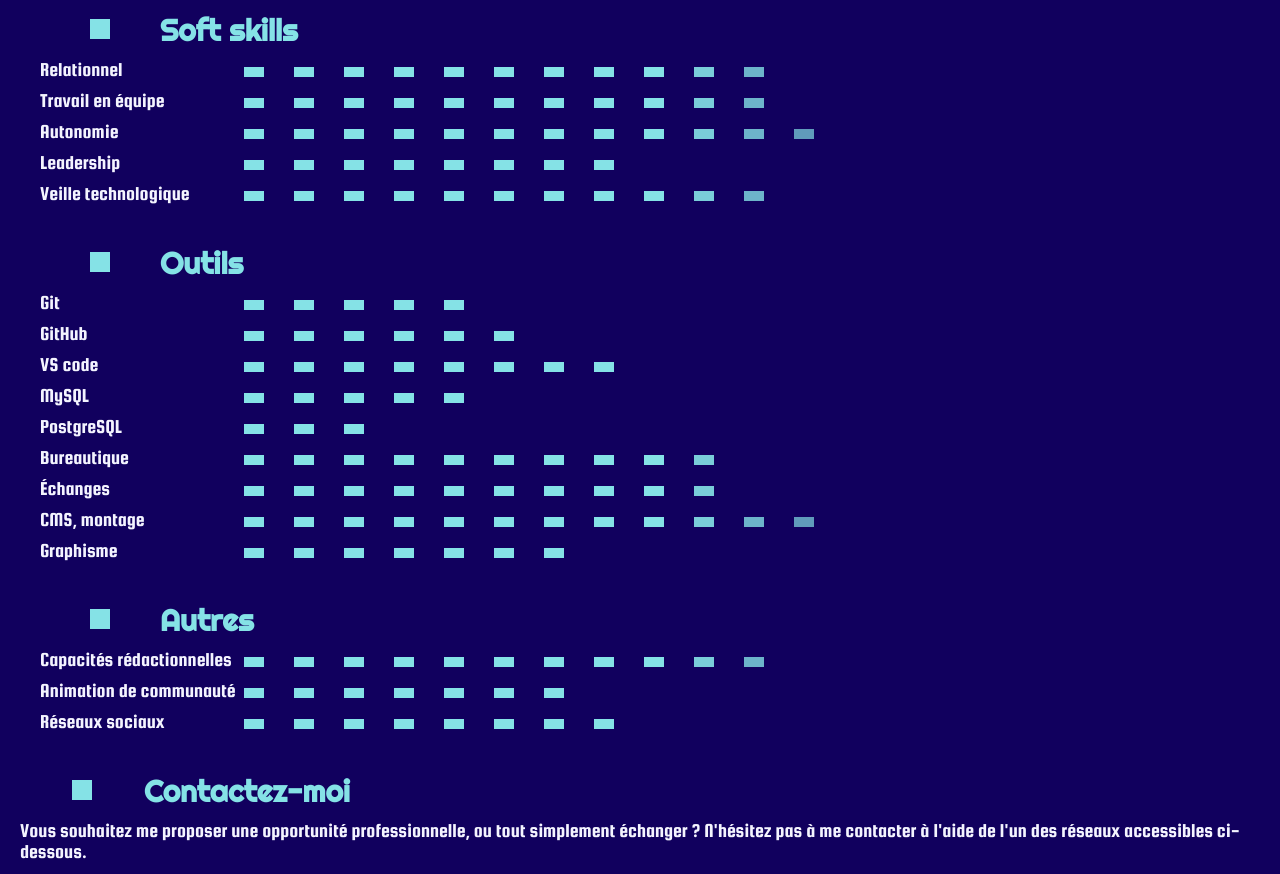
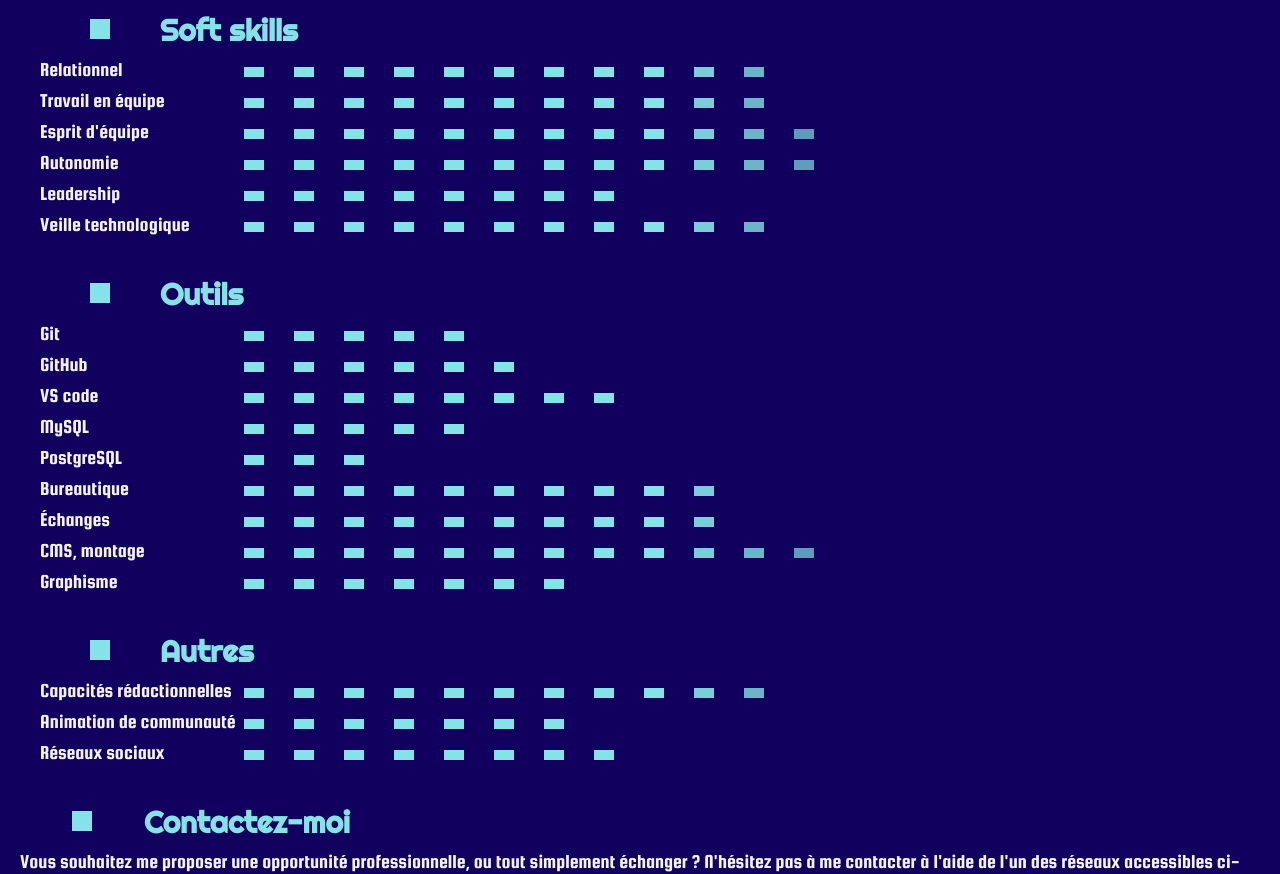
Before and after one commit to e-floran/onlinecv, a React (Create React App) app: page /skills in a window 1280 px wide. Shown: the part 800-1674 px from the top of the page. Built offline with nearby package versions, Linux system fonts and the light colour scheme.

Commit message:
updtated soft skills

```diff
--- a/src/components/skills/SoftSkills.jsx
+++ b/src/components/skills/SoftSkills.jsx
@@ -9,6 +9,10 @@ function SoftSkills(){
         {
             name:"Travail en équipe",
             level:11,
+        },
+        {
+            name:"Esprit d'équipe",
+            level:12,
         },
         {
             name:"Autonomie",
```
